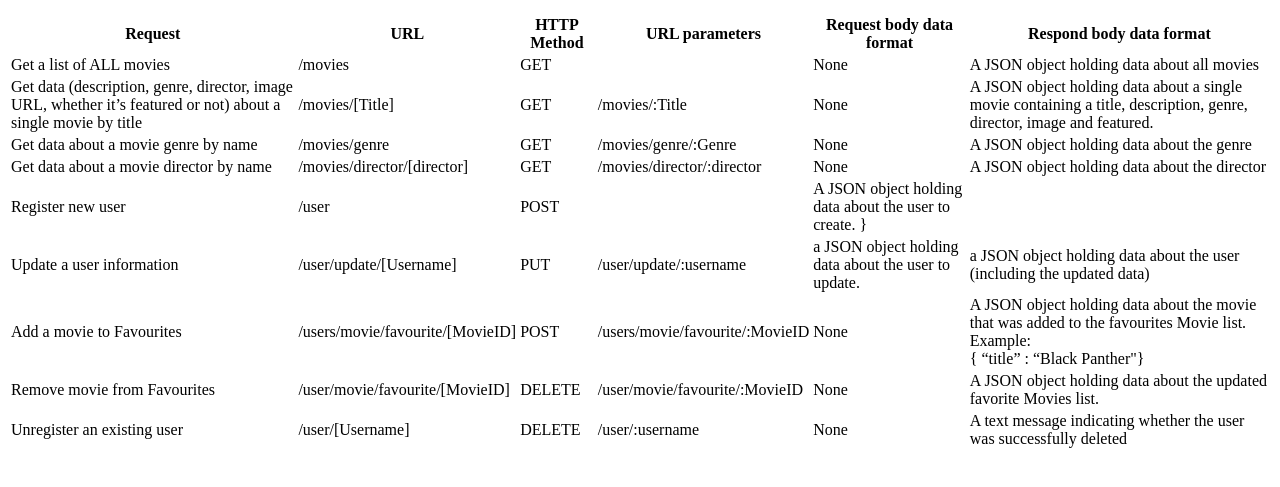
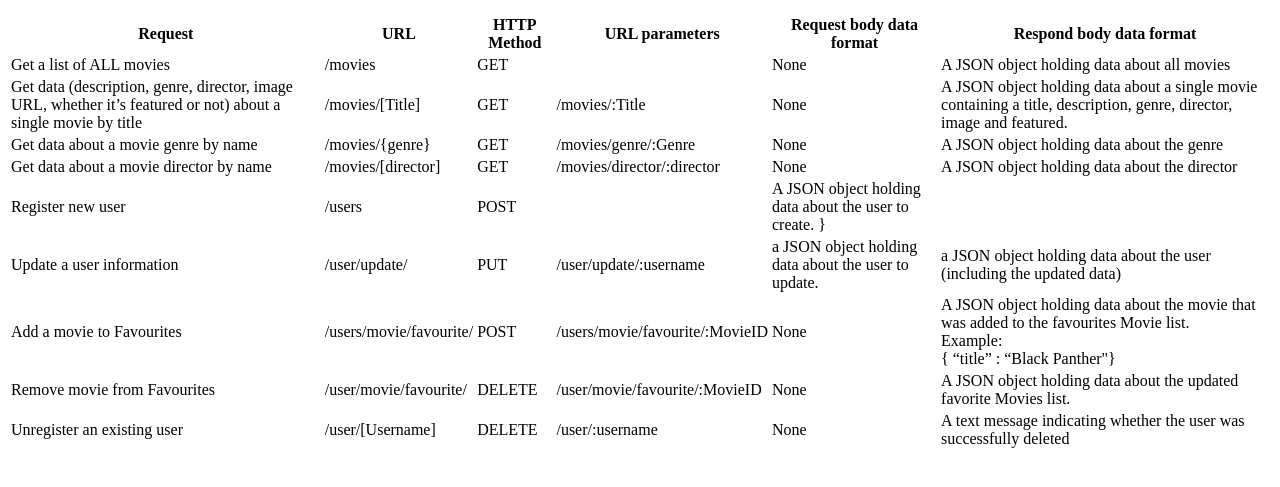
Before and after one commit to sballew17/movie.project, a website: page public/documentation.html in a window 1280 px wide. Shown: the part 101-588 px from the top of the page. Drawn offline with Linux system fonts and the light colour scheme.

Commit message:
Update documentation.html

```diff
--- a/public/documentation.html
+++ b/public/documentation.html
@@ -36,7 +36,7 @@
  </tr>
  <tr>
    <td>Get data about a movie genre by name</td>
-   <td>/movies/genre</td>
+   <td>/movies/{genre}</td>
    <td>GET</td>
    <td>/movies/genre/:Genre</td>
    <td>None</td>
@@ -44,7 +44,7 @@
  </tr>
  <tr>
    <td>Get data about a movie director by name</td>
-   <td>/movies/director/[director]</td>
+   <td>/movies/[director]</td>
    <td>GET</td>
    <td>/movies/director/:director</td>
    <td>None</td>
@@ -52,14 +52,14 @@
  </tr>
  <tr>
    <td>Register new user</td>
-   <td>/user</td>
+   <td>/users</td>
    <td>POST</td>
    <td></td>
    <td>A JSON object holding data about the user to create. }</td>
  </tr>
  <tr>
   <td>Update a user information</td>
-   <td>/user/update/[Username]</td>
+   <td>/user/update/</td>
    <td>PUT</td>
    <td>/user/update/:username</td>
    <td>a JSON object holding data about the user to update.
@@ -68,7 +68,7 @@
  </tr>
  <tr>
    <td>Add a movie to Favourites </td>
-   <td>/users/movie/favourite/[MovieID]</td>
+   <td>/users/movie/favourite/</td>
    <td>POST</td>
    <td>/users/movie/favourite/:MovieID</td>
    <td>None</td>
@@ -76,7 +76,7 @@
  </tr>
  <tr>
    <td>Remove movie from Favourites</td>
-   <td>/user/movie/favourite/[MovieID]</td>
+   <td>/user/movie/favourite/</td>
    <td>DELETE</td>
    <td>/user/movie/favourite/:MovieID</td>
    <td>None</td>
```
